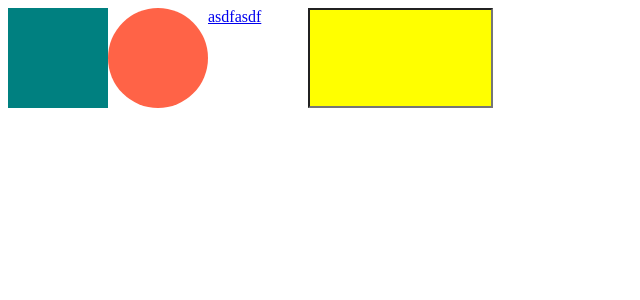
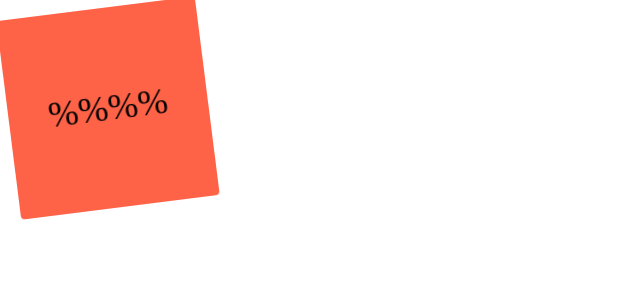
Before and after one commit to sunjw0531/react-master-class-recoil, a React (Create React App) app: page / in a window 1280 px wide. Shown: the top 300 px of the page, without its empty margins (0-640 px from the left). Built offline with nearby package versions, Linux system fonts and the light colour scheme.

Commit message:
Styled Components animations and pseudo selectors
Styled Components animations and pseudo selectors

```diff
--- a/src/App.js
+++ b/src/App.js
@@ -1,34 +1,50 @@
-import styled from 'styled-components';
+import styled, { keyframes } from 'styled-components';
 
 function App() {
   return (
-    <Father>
-      <Box bgColor="teal" />
-      <Circle bgColor="tomato" />
-      <Box as="a" href="/">
-        asdfasdf
+    <Wrapper>
+      <Box>
+        <span>%%%%</span>
       </Box>
-      <Input />
-    </Father>
+    </Wrapper>
   );
 }
 
 export default App;
 
-const Father = styled.div`
+const Wrapper = styled.div`
   display: flex;
 `;
 
-const Box = styled.div`
-  background-color: ${(props) => props.bgColor};
-  width: 100px;
-  height: 100px;
+const rotateAni = keyframes`
+  0%{
+    transform:rotate(0deg);
+    border-radius : 0px;
+  }
+  50%{
+    border-radius : 100px;
+  }
+  100%{
+    transform : rotate(360deg);
+    border-radius : 0px;
+  }
 `;
 
-const Circle = styled(Box)`
-  border-radius: 50px;
+const Box = styled.div`
+  display: flex;
+  background-color: tomato;
+  height: 200px;
+  width: 200px;
+  justify-content: center;
+  align-items: center;
+  animation: ${rotateAni} 1s linear infinite;
+  span {
+    font-size: 36px;
+    &:hover {
+      font-size: 50px;
+    }
+    &:active {
+      opacity: 0;
+    }
+  }
 `;
-
-const Input = styled.input.attrs({ required: true })`
-  background-color: yellow;
-`;
```
